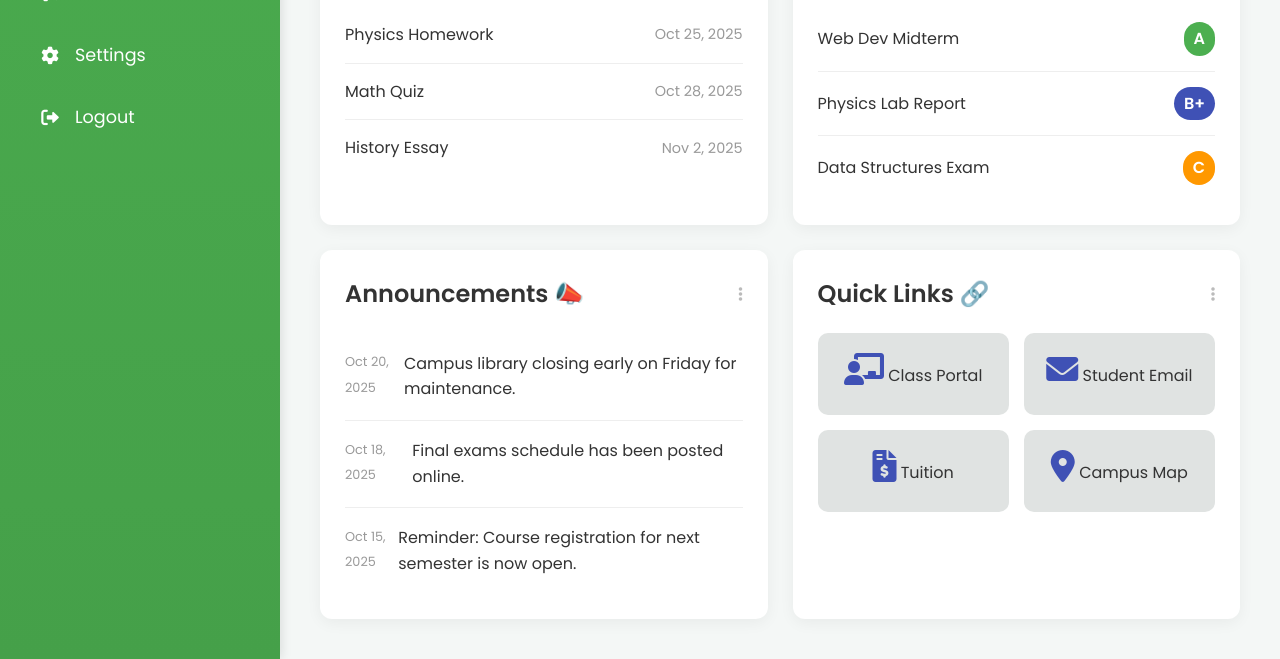
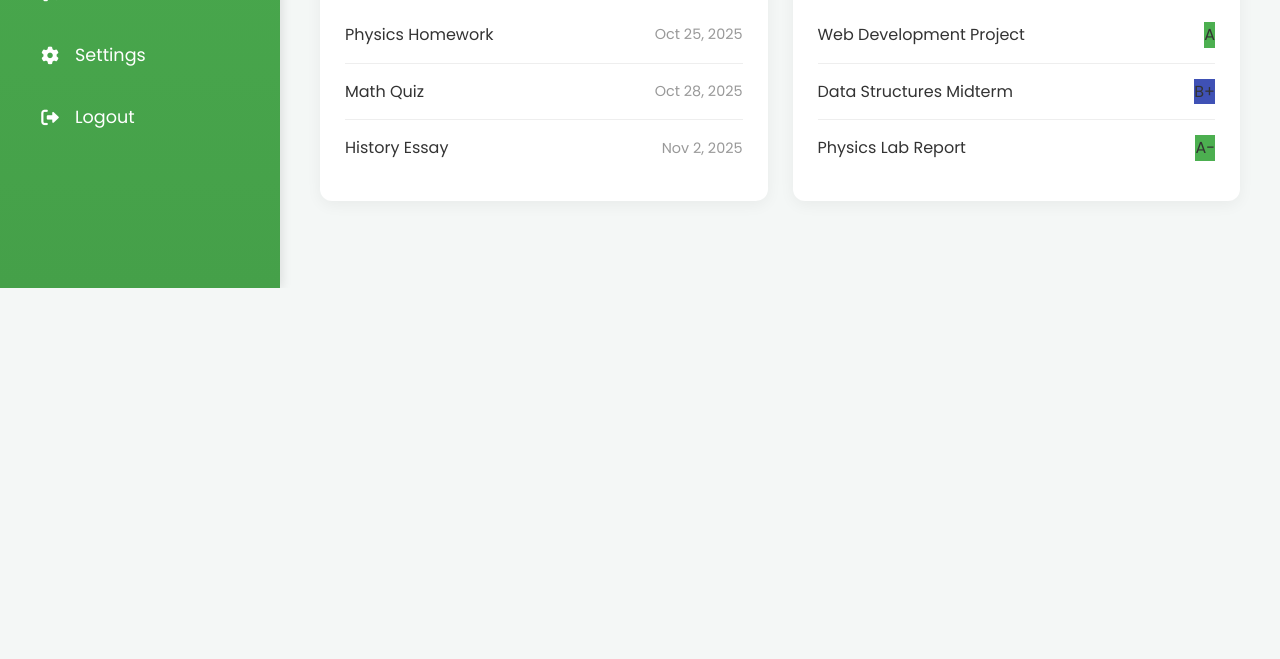
Before and after one commit to Achuu-alt/School-Dashboard, a plain HTML site: page index.html in a window 1280 px wide. Shown: the part 512-1171 px from the top of the page. After the commit the page ends 800 px from the top, so only its background shows below. Drawn offline with Linux system fonts and the light colour scheme.

```diff
--- a/index.html
+++ b/index.html
@@ -97,67 +97,20 @@
 
                 <div class="card">
                     <div class="card-header">
-                        <h2>Recent Grades 💯</h2>
+                        <h2>Recent Grades 🏆</h2>
                         <i class="fas fa-ellipsis-v"></i>
                     </div>
                     <ul class="grades-list">
                         <li>
-                            <span>Web Dev Midterm</span>
-                            <span class="grade-pill grade-a">A</span>
+                            <p>Web Development Project</p>
+                            <span class="grade grade-a">A</span>
                         </li>
                         <li>
-                            <span>Physics Lab Report</span>
-                            <span class="grade-pill grade-b">B+</span>
+                            <p>Data Structures Midterm</p>
+                            <span class="grade grade-b">B+</span>
                         </li>
                         <li>
-                            <span>Data Structures Exam</span>
-                            <span class="grade-pill grade-c">C</span>
+                            <p>Physics Lab Report</p>
+                            <span class="grade grade-a">A-</span>
                         </li>
                     </ul>
-                </div>
-
-                <div class="card card-long">
-                    <div class="card-header">
-                        <h2>Announcements 📣</h2>
-                        <i class="fas fa-ellipsis-v"></i>
-                    </div>
-                    <ul class="announcements-list">
-                        <li>
-                            <div class="announcement-meta">
-                                <span>Oct 20, 2025</span>
-                            </div>
-                            <p>Campus library closing early on Friday for maintenance.</p>
-                        </li>
-                        <li>
-                            <div class="announcement-meta">
-                                <span>Oct 18, 2025</span>
-                            </div>
-                            <p>Final exams schedule has been posted online.</p>
-                        </li>
-                        <li>
-                            <div class="announcement-meta">
-                                <span>Oct 15, 2025</span>
-                            </div>
-                            <p>Reminder: Course registration for next semester is now open.</p>
-                        </li>
-                    </ul>
-                </div>
-
-                <div class="card">
-                    <div class="card-header">
-                        <h2>Quick Links 🔗</h2>
-                        <i class="fas fa-ellipsis-v"></i>
-                    </div>
-                    <div class="quick-links-grid">
-                        <a href="#" class="quick-link-item"><i class="fas fa-chalkboard-teacher"></i> Class Portal</a>
-                        <a href="#" class="quick-link-item"><i class="fas fa-envelope"></i> Student Email</a>
-                        <a href="#" class="quick-link-item"><i class="fas fa-file-invoice-dollar"></i> Tuition</a>
-                        <a href="#" class="quick-link-item"><i class="fas fa-map-marker-alt"></i> Campus Map</a>
-                    </div>
-                </div>
-            </section>
-        </main>
-    </div>
-    <script src="script.js"></script>
-</body>
-</html>
```
